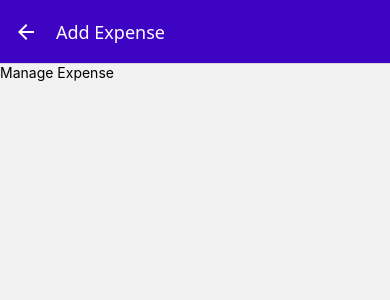
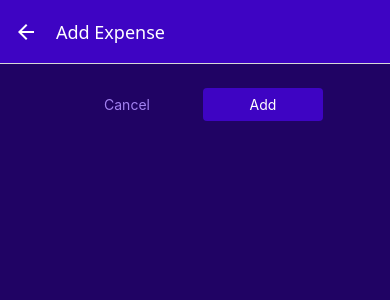
Before and after one commit to Jinesh87/expense-tracker, a React Native app: screen /ManageExpense in a window 390 px wide. Shown: the top 300 px of the page. Built offline with nearby package versions, Linux system fonts and the light colour scheme.

Commit message:
Adding Custom buttons

```diff
--- a/App.js
+++ b/App.js
@@ -63,7 +63,7 @@
 export default function App() {
   return (
     <>
-      <StatusBar style="auto" />
+      <StatusBar style="light" />
       <NavigationContainer>
         <Stack.Navigator screenOptions={{
           headerStyle: { backgroundColor: GlobalStyles.colors.primary500 },
--- /dev/null
+++ b/components/UI/Button.js
@@ -0,0 +1,44 @@
+import { Pressable, View, Text, StyleSheet } from "react-native";
+import { GlobalStyles } from "../../constants/styles";
+
+function Button({ children, onPress, mode, style }) {
+    return (
+        <View style={style}>
+            <Pressable
+                onPress={onPress}
+                style={({ pressed }) => pressed && styles.pressed}
+            >
+                <View style={[styles.button, mode === 'flat' && styles.flat]}>
+                    <Text style={[styles.buttonText, mode === 'flat' && styles.flatText]}>
+                        {children}
+                    </Text>
+                </View>
+            </Pressable>
+        </View>
+    );
+}
+
+export default Button;
+
+const styles = StyleSheet.create({
+    button: {
+        borderRadius: 4,
+        padding: 8,
+        backgroundColor: GlobalStyles.colors.primary500,
+    },
+    flat: {
+        backgroundColor: 'transparent',
+    },
+    buttonText: {
+        color: 'white',
+        textAlign: 'center',
+    },
+    flatText: {
+        color: GlobalStyles.colors.primary200,
+    },
+    pressed: {
+        opacity: 0.75,
+        backgroundColor: GlobalStyles.colors.primary100,
+        borderRadius: 4,
+    },
+});
--- a/screens/ManageExpense.js
+++ b/screens/ManageExpense.js
@@ -1,5 +1,8 @@
-import { useLayoutEffect} from "react";
-import { View, Text } from "react-native";
+import { useLayoutEffect } from "react";
+import { StyleSheet, View } from "react-native";
+import IconButton from "../components/UI/IconButton";
+import { GlobalStyles } from "../constants/styles";
+import Button from "../components/UI/Button";
 
 function ManageExpense({ route, navigation }) {
     const editedExpenseId = route.params?.expenseId;
@@ -9,11 +12,60 @@
             title: isEditing ? 'Edit Expense' : 'Add Expense',
         });
     }, [navigation, isEditing]);
+
+    function deleteExpenseHandler() {
+
+    }
+    function cancelHandler() {
+
+    }
+    function confirmHandler() {
+
+    }
     return (
-        <View>
-            <Text>Manage Expense {editedExpenseId}</Text>
+        <View style={styles.container}>
+            <View style={styles.buttons}>
+                <Button style={styles.button} mode="flat" onPress={cancelHandler}>
+                    Cancel
+                </Button>
+                <Button style={styles.button} onPress={confirmHandler}>{isEditing ? "Update" : "Add"}</Button>
+            </View>
+            {isEditing && (
+                <View style={styles.deleteContainer}>
+                    <IconButton
+                        icon="trash"
+                        color={GlobalStyles.colors.error500}
+                        size={36}
+                        onPress={deleteExpenseHandler}
+                    />
+                </View>
+            )}
         </View>
     );
 }
 
 export default ManageExpense;
+
+const styles = StyleSheet.create({
+    container: {
+        flex: 1,
+        padding: 24,
+        backgroundColor: GlobalStyles.colors.primary800,
+    },
+    buttons: {
+        flexDirection: 'row',
+        justifyContent: 'center',
+        alignItems: 'center',
+    },
+    button: {
+        minWidth: 120,
+        marginHorizontal: 8,
+    },
+    deleteContainer: {
+        marginTop: 16,
+        paddingTop: 8,
+        borderTopWidth: 2,
+        borderTopColor: GlobalStyles.colors.primary200,
+        alignItems: 'center',
+    },
+});
```
